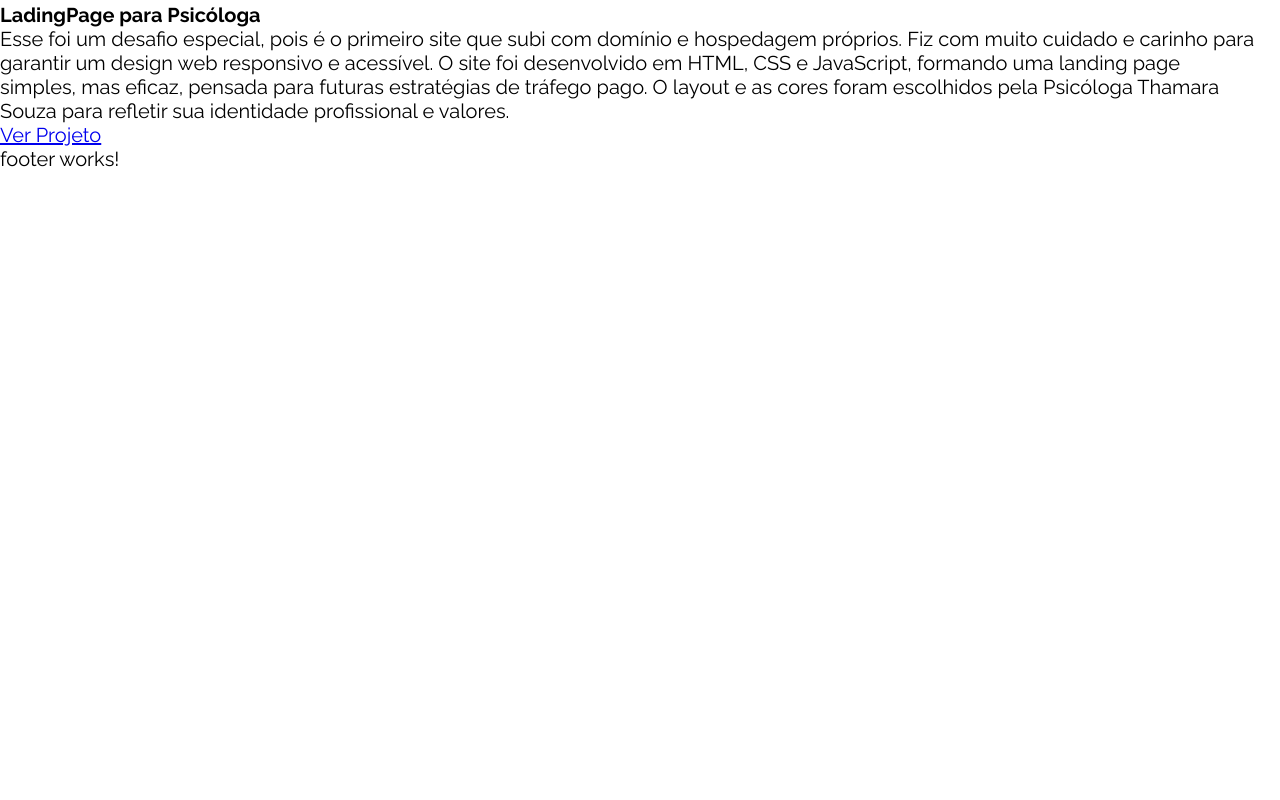
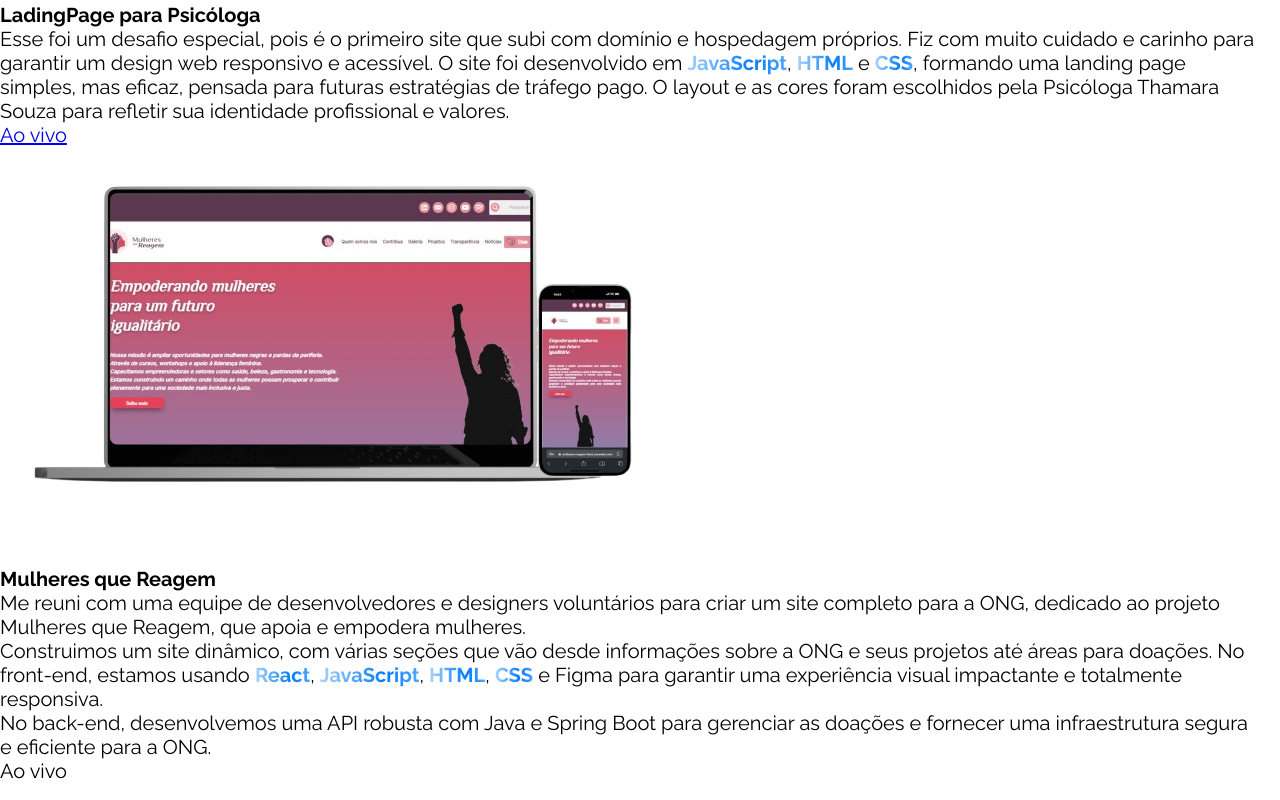
Before and after one commit to MathDev96/meu-portifolio, an Angular app: page / in a window 1280 px wide. Shown: the part 3320-4120 px from the top of the page. Before the commit the page ends 3491 px from the top, so only its background shows below. Built offline with nearby package versions, Linux system fonts and the light colour scheme.

Commit message:
atualiza a seção de projetos na página inicial, adiciona novos projetos com descrições e links, e melhora a formatação da landing page

```diff
--- a/src/app/home/home.component.html
+++ b/src/app/home/home.component.html
@@ -201,7 +201,7 @@
                         perfil dos doadores</strong>, identificando <strong>padrões de doação</strong>.</p>
 
                 <div class="buttons">
-                    <a href="">link do repositório ou deploy</a>
+                    <a href="">Ao vivo</a>
                 </div>
             </div>
         </div>
@@ -211,17 +211,58 @@
             </div>
             <div class="text">
                 <h4>LadingPage para Psicóloga</h4>
-                <p>Esse foi um desafio especial, pois é o primeiro site que subi com domínio e hospedagem próprios. Fiz com muito cuidado e carinho para garantir um design web responsivo e acessível. O site foi desenvolvido em HTML, CSS e JavaScript, formando uma landing page simples, mas eficaz, pensada para futuras estratégias de tráfego pago.
+                <p>Esse foi um desafio especial, pois é o primeiro site que subi com domínio e hospedagem próprios. Fiz com muito cuidado e carinho para garantir um design web responsivo e acessível. O site foi desenvolvido em <b>JavaScript</b>, <b>HTML</b> e <b>CSS</b>, formando uma landing page simples, mas eficaz, pensada para futuras estratégias de tráfego pago.
                     O layout e as cores foram escolhidos pela Psicóloga Thamara Souza para refletir sua identidade profissional e valores.</p>
-            </div>
-            <div class="buttons">
-                <a href="www.psicologathamarasouza.com.br">Ver Projeto</a>
+                    <div class="buttons">
+                        <a href="www.psicologathamarasouza.com.br">Ao vivo</a>
+                    </div>
             </div>
         </div>
-        <div class="project reverse"></div>
-        <div class="project"></div>
-        <div class="project reverse"></div>
-        <div class="project"></div>
-        <div class="project reverse"></div>
+        <div class="project reverse">
+            <div class="img">
+                <img src="../../assets/imgs/projeto-ong-frontend.png" alt="projeto ONG Front-end">
+            </div>
+            <div class="text">
+                <h4>Mulheres que Reagem</h4>
+                <p>Me reuni com uma equipe de desenvolvedores e designers voluntários para criar um site completo para a ONG, dedicado ao projeto Mulheres que Reagem, que apoia e empodera mulheres.</p>
+                <p>Construimos um site dinâmico, com várias seções que vão desde informações sobre a ONG e seus projetos até áreas para doações. No front-end, estamos usando <b>React</b>, <b>JavaScript</b>, <b>HTML</b>, <b>CSS</b> e Figma para garantir uma experiência visual impactante e totalmente responsiva.</p>
+                <p>No back-end, desenvolvemos uma API robusta com Java e Spring Boot para gerenciar as doações e fornecer uma infraestrutura segura e eficiente para a ONG.</p>
+                <div class="buttons"><a>Ao vivo</a></div>
+            </div>
+        </div>
+        <div class="project">
+            <div class="img">
+                <img src="../../assets/imgs/projeto-sistema-gestao.png" alt="">
+            </div>
+            <div class="text">
+                <h4>Sistema de Gestão</h4>
+                <p>Projeto desenvolvido em <b>HTML</b>, <b>CSS</b> e <b>Javascript</b>. Possui mecanismo de login, cadastro e esqueceu senha</p>
+                <p>Acesso a área restrita com Cadastro de clientes, Produtos, Gestão de vendas e Estoque.</p>
+                <div class="buttons">
+                    <a href="">Front-end</a>
+                    <a href="">back-end</a>
+                </div>
+            </div>
+        </div>
+        <div class="project reverse">
+            <div class="img"><img src="../../assets/imgs/projeto-gestao-tarefas.png" alt="projeto gestão de tarefas"></div>
+            <div class="text">
+                <h4>Gestão de Tarefas</h4>
+                <p></p>
+                <div class="buttons"></div>
+            </div>
+        </div>
+        <div class="project">
+            <div class="img"></div>
+            <div class="text">
+                <div class="buttons"></div>
+            </div>
+        </div>
+        <div class="project reverse">
+            <div class="img"></div>
+            <div class="text">
+                <div class="buttons"></div>
+            </div>
+        </div>
     </section>
 </main>
```
